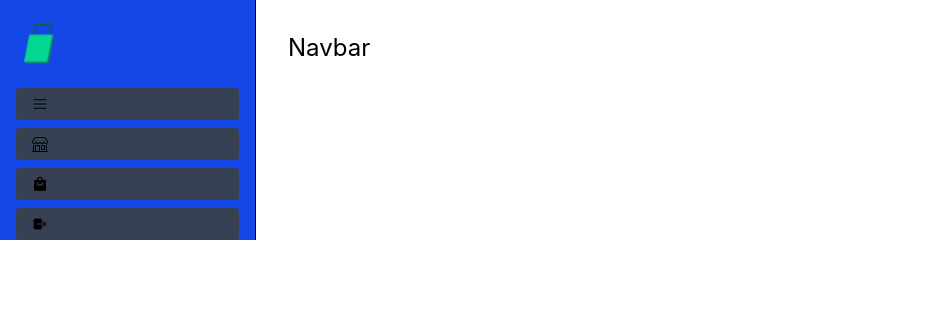
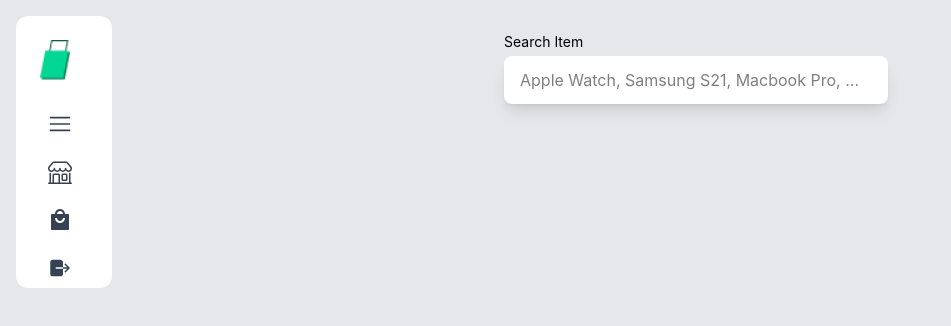
Before and after one commit to NatalieVinyu/E-commerce-Website, a React (Vite) app: page / in a window 1280 px wide. Shown: the top 326 px of the page, without its empty margins (0-951 px from the left). Built offline with nearby package versions, Linux system fonts and the light colour scheme.

Commit message:
update sidebar and navbar spacing and alignment

```diff
--- a/src/App.jsx
+++ b/src/App.jsx
@@ -3,7 +3,7 @@ import Home from './pages/Home'
 
 function App() {
   return (
-    <div>
+    <div className='bg-gray-200'>
       <Home />
     </div>
   )
--- a/src/components/layout/Navbar.jsx
+++ b/src/components/layout/Navbar.jsx
@@ -2,8 +2,12 @@ import React from 'react'
 
 function Navbar() {
   return (
-    <div>
-      <h1 className='text-2xl'>Navbar</h1>
+    <div className='flex flex-col items-center'>
+      {/* SEARCH BAR */}
+      <div>
+        <label className='block text-sm font-meduim mb-1'>Search Item</label>
+        <input type="text" placeholder='Apple Watch, Samsung S21, Macbook Pro, ...' className='w-96 shadow-lg rounded-lg px-4 py-3 focus:outline-none bg-white' />
+      </div>
     </div>
   )
 }
--- a/src/components/layout/Sidebar.jsx
+++ b/src/components/layout/Sidebar.jsx
@@ -9,11 +9,11 @@ import { IoLogOut } from "react-icons/io5";
 
 function Sidebar() {
   const linkStyle = ({ isActive }) =>
-    isActive ? "bg-gray-700 text-black font-semibold" : "text-gray-600 hover:bg-gray-100";
+    isActive ? "text-gray-700 font-semibold" : "text-gray-600 hover:bg-gray-100";
 
   return (
     <div>
-      <aside className='h-sreen w-64 bg-blue-700 border-r flex flex-col'>
+      <aside className='w-24 bg-white rounded-xl flex flex-col text-center'>
        <div>
 
         {/* LOGO */}
@@ -27,30 +27,30 @@ function Sidebar() {
         <nav className='flex flex-col gap-2 px-4'>
           <NavLink
             to="/"
-            className={({ isActive }) => `px-4 py-2 rounded ${linkStyle({ isActive })}`
+            className={({ isActive }) => `px-4 py-2 ${linkStyle({ isActive })}`
             }>
-            <RxHamburgerMenu />
+            <RxHamburgerMenu className='h-6 w-6'/>
           </NavLink>
 
           <NavLink
             to="/"
-            className={({ isActive }) => `px-4 py-2 rounded ${linkStyle({ isActive })}`
+            className={({ isActive }) => `px-4 py-2 ${linkStyle({ isActive })}`
             }>
-            <BsShop />
+            <BsShop className='h-6 w-6'/>
           </NavLink>
 
           <NavLink
             to="/"
-            className={({ isActive }) => `px-4 py-2 rounded ${linkStyle({ isActive })}`
+            className={({ isActive }) => `px-4 py-2 ${linkStyle({ isActive })}`
             }>
-            <RiShoppingBag4Fill />
+            <RiShoppingBag4Fill className='h-6 w-6'/>
           </NavLink>
 
           <NavLink
             to="/"
-            className={({ isActive }) => `px-4 py-2 rounded ${linkStyle({ isActive })}`
+            className={({ isActive }) => `px-4 py-2 ${linkStyle({ isActive })}`
             }>
-            <IoLogOut />
+            <IoLogOut className='h-6 w-6'/>
           </NavLink>
         </nav>
        </div>
--- a/src/pages/Home.jsx
+++ b/src/pages/Home.jsx
@@ -5,8 +5,10 @@ import Sidebar from '../components/layout/Sidebar'
 
 function Home() {
   return (
-    <div className='flex'>
-      <Sidebar />
+    <div className='h-screen flex'>
+      <div className='pl-4 py-4'>
+        <Sidebar />
+      </div>
 
       <main className='flex-1 p-8'>
         <Navbar />
```
